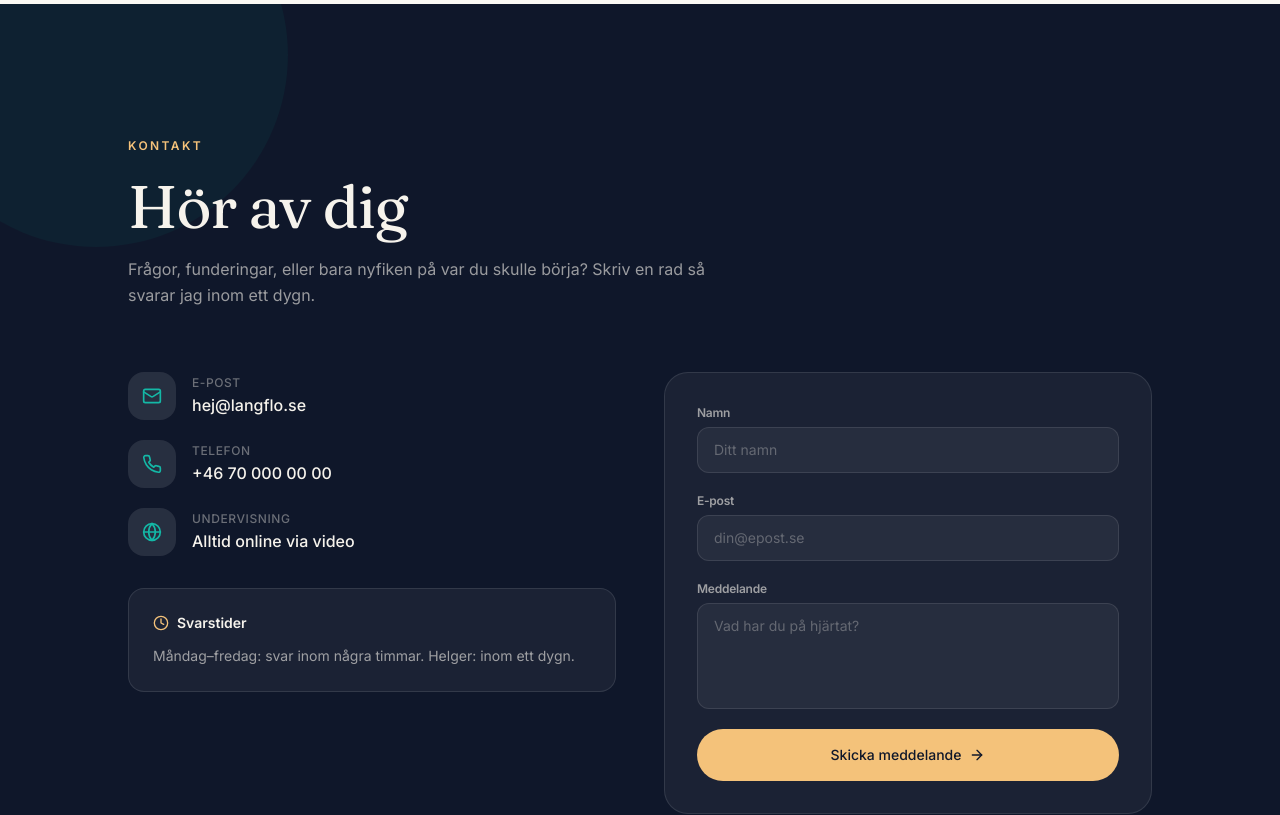
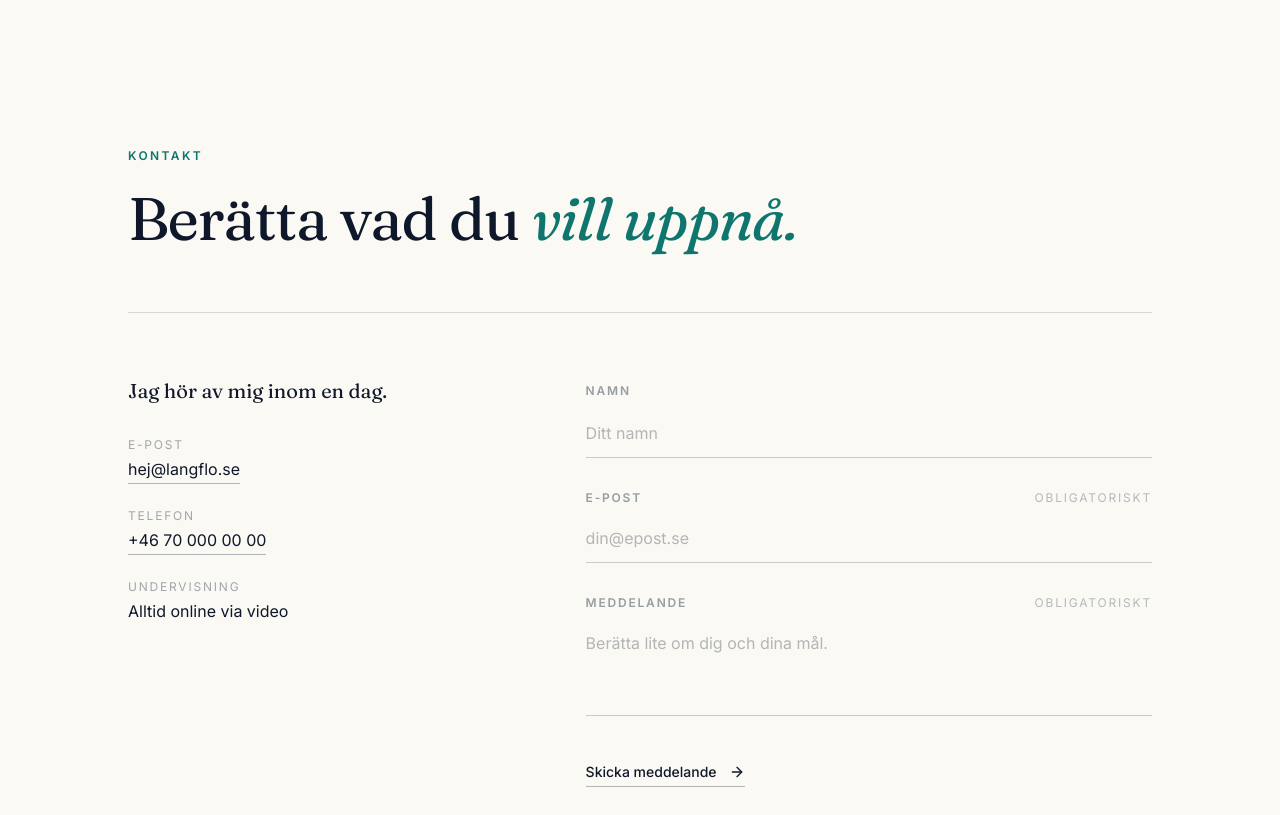
Before and after one commit to ottotf-gif/Alex, a React (Vite) app: page / in a window 1280 px wide. Shown: the part 6180-6995 px from the top of the page. Built offline with nearby package versions, Linux system fonts and the light colour scheme.

Commit message:
Updated Contact.tsx

```diff
--- a/src/components/Contact.tsx
+++ b/src/components/Contact.tsx
@@ -1,8 +1,6 @@
 import { useState } from 'react';
-import { Mail, Phone, Globe, Clock, ArrowRight, Check } from 'lucide-react';
+import { ArrowRight } from 'lucide-react';
 import { CONTACT } from '../data/content';
-
-const ICONS = { 'E-post': Mail, Telefon: Phone, Undervisning: Globe } as const;
 
 export default function Contact() {
   const [sent, setSent] = useState(false);
@@ -14,116 +12,96 @@ export default function Contact() {
   };
 
   return (
-    <section id="kontakt" className="relative overflow-hidden bg-navy py-24 text-cream md:py-32">
-      <div className="pointer-events-none absolute inset-0">
-        <div className="absolute -left-24 top-[-15%] h-96 w-96 rounded-full bg-teal/10" />
-        <div className="absolute -right-20 bottom-[-20%] h-72 w-72 rounded-full bg-sand/10" />
+    <section id="kontakt" className="bg-paper py-24 md:py-36">
+      <div className="container-x">
+        <div className="mb-16 max-w-4xl">
+          <p className="eyebrow mb-6">Kontakt</p>
+          <h2 className="display-lg text-balance">
+            Berätta vad du <span className="italic text-teal">vill uppnå.</span>
+          </h2>
         </div>
 
-      <div className="container-x relative">
-        <div className="mb-16 max-w-2xl">
-          <span className="eyebrow before:bg-sand/60 text-sand">Kontakt</span>
-          <h2 className="display-lg mt-5 text-cream text-balance">
-            Hör av dig
-          </h2>
-          <p className="mt-5 max-w-prose leading-relaxed text-cream/60">
-            Frågor, funderingar, eller bara nyfiken på var du skulle börja? Skriv en
-            rad så svarar jag inom ett dygn.
-          </p>
-        </div>
+        <div className="grid gap-12 border-t border-navy/15 pt-16 lg:grid-cols-[4fr_6fr] lg:gap-20">
+          {/* Vänster: info */}
+          <div className="flex flex-col gap-8">
+            <p className="font-display text-xl text-navy">Jag hör av mig inom en dag.</p>
 
-        <div className="grid max-w-5xl gap-12 lg:grid-cols-2">
-          {/* Info */}
-          <div className="flex flex-col gap-8">
-            <div className="space-y-5">
-              {CONTACT.map((item) => {
-                const Icon = ICONS[item.label as keyof typeof ICONS] ?? Globe;
-                return (
-                  <div key={item.label} className="flex items-center gap-4">
-                    <span className="flex h-12 w-12 shrink-0 items-center justify-center rounded-2xl bg-white/10">
-                      <Icon className="h-5 w-5 text-teal-light" />
-                    </span>
-                    <div>
-                      <p className="mb-0.5 text-xs font-medium uppercase tracking-wider text-cream/40">
-                        {item.label}
-                      </p>
+            <div className="flex flex-col gap-6">
+              {CONTACT.map((item) => (
+                <div key={item.label}>
+                  <p className="text-xs uppercase tracking-[0.15em] text-body/45">{item.label}</p>
                   {item.href ? (
                     <a
                       href={item.href}
-                          className="font-medium text-cream transition-colors hover:text-sand"
+                      className="mt-1 inline-block border-b border-navy/30 pb-0.5 text-navy transition-colors hover:border-navy"
                     >
                       {item.value}
                     </a>
                   ) : (
-                        <span className="font-medium text-cream">{item.value}</span>
+                    <p className="mt-1 text-navy">{item.value}</p>
                   )}
                 </div>
-                  </div>
-                );
-              })}
-            </div>
-
-            <div className="rounded-2xl border border-white/10 bg-white/5 p-6">
-              <div className="mb-3 flex items-center gap-2">
-                <Clock className="h-4 w-4 text-sand" />
-                <span className="text-sm font-semibold text-cream">Svarstider</span>
-              </div>
-              <p className="text-sm leading-relaxed text-cream/60">
-                Måndag–fredag: svar inom några timmar. Helger: inom ett dygn.
-              </p>
+              ))}
             </div>
           </div>
 
-          {/* Formulär */}
+          {/* Höger: formulär */}
           {sent ? (
-            <div className="flex flex-col items-center justify-center rounded-3xl border border-white/10 bg-white/5 p-10 text-center">
-              <span className="mb-5 flex h-14 w-14 items-center justify-center rounded-full bg-teal/20">
-                <Check className="h-7 w-7 text-teal-light" />
-              </span>
-              <h3 className="font-display text-2xl text-cream">Tack för ditt meddelande!</h3>
-              <p className="mt-2 text-sm text-cream/60">Jag återkommer inom ett dygn.</p>
+            <div className="flex flex-col justify-center">
+              <p className="font-display text-3xl text-navy text-balance">
+                Tack för ditt meddelande! Jag återkommer inom ett dygn.
+              </p>
             </div>
           ) : (
-            <form
-              onSubmit={handleSubmit}
-              className="flex flex-col gap-5 rounded-3xl border border-white/10 bg-white/5 p-8"
-            >
-              <div className="flex flex-col gap-1.5">
-                <label className="text-xs font-semibold tracking-tight text-cream/60">Namn</label>
+            <form onSubmit={handleSubmit} className="flex flex-col gap-8">
+              <div>
+                <label className="text-xs font-semibold uppercase tracking-[0.15em] text-body/50">
+                  Namn
+                </label>
                 <input
                   type="text"
                   required
                   placeholder="Ditt namn"
                   value={form.name}
                   onChange={(e) => setForm({ ...form, name: e.target.value })}
-                  className="w-full rounded-xl border border-white/10 bg-white/5 px-4 py-3 text-sm text-cream placeholder:text-cream/30 focus:border-teal-light focus:outline-none focus:ring-2 focus:ring-teal/25"
+                  className="field mt-2"
                 />
               </div>
-              <div className="flex flex-col gap-1.5">
-                <label className="text-xs font-semibold tracking-tight text-cream/60">E-post</label>
+              <div>
+                <div className="flex items-baseline justify-between">
+                  <label className="text-xs font-semibold uppercase tracking-[0.15em] text-body/50">
+                    E-post
+                  </label>
+                  <span className="text-xs uppercase tracking-[0.15em] text-body/35">Obligatoriskt</span>
+                </div>
                 <input
                   type="email"
                   required
                   placeholder="din@epost.se"
                   value={form.email}
                   onChange={(e) => setForm({ ...form, email: e.target.value })}
-                  className="w-full rounded-xl border border-white/10 bg-white/5 px-4 py-3 text-sm text-cream placeholder:text-cream/30 focus:border-teal-light focus:outline-none focus:ring-2 focus:ring-teal/25"
+                  className="field mt-2"
                 />
               </div>
-              <div className="flex flex-col gap-1.5">
-                <label className="text-xs font-semibold tracking-tight text-cream/60">Meddelande</label>
+              <div>
+                <div className="flex items-baseline justify-between">
+                  <label className="text-xs font-semibold uppercase tracking-[0.15em] text-body/50">
+                    Meddelande
+                  </label>
+                  <span className="text-xs uppercase tracking-[0.15em] text-body/35">Obligatoriskt</span>
+                </div>
                 <textarea
-                  rows={4}
+                  rows={3}
                   required
-                  placeholder="Vad har du på hjärtat?"
+                  placeholder="Berätta lite om dig och dina mål."
                   value={form.message}
                   onChange={(e) => setForm({ ...form, message: e.target.value })}
-                  className="w-full resize-none rounded-xl border border-white/10 bg-white/5 px-4 py-3 text-sm text-cream placeholder:text-cream/30 focus:border-teal-light focus:outline-none focus:ring-2 focus:ring-teal/25"
+                  className="field mt-2 resize-none"
                 />
               </div>
               <button
                 type="submit"
-                className="flex w-full items-center justify-center gap-2 rounded-full bg-sand py-4 text-sm font-medium text-navy transition-colors hover:bg-sand/90"
+                className="link-underline mt-2 w-fit"
               >
                 Skicka meddelande
                 <ArrowRight className="h-4 w-4" />
```
Lines whose indentation alone changed are shown as unchanged.
